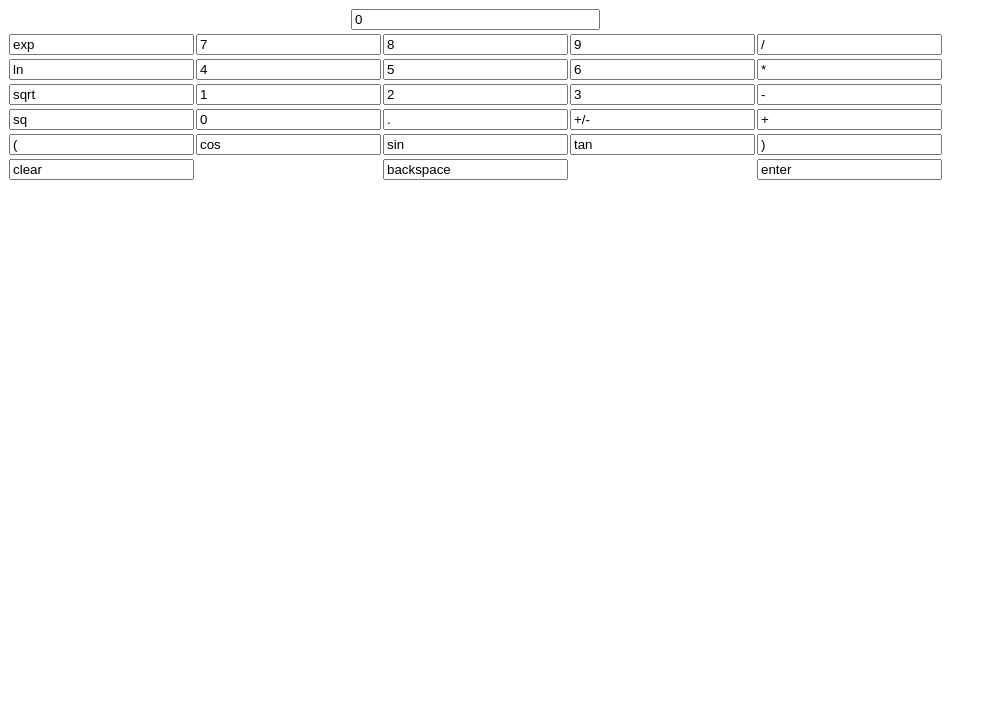
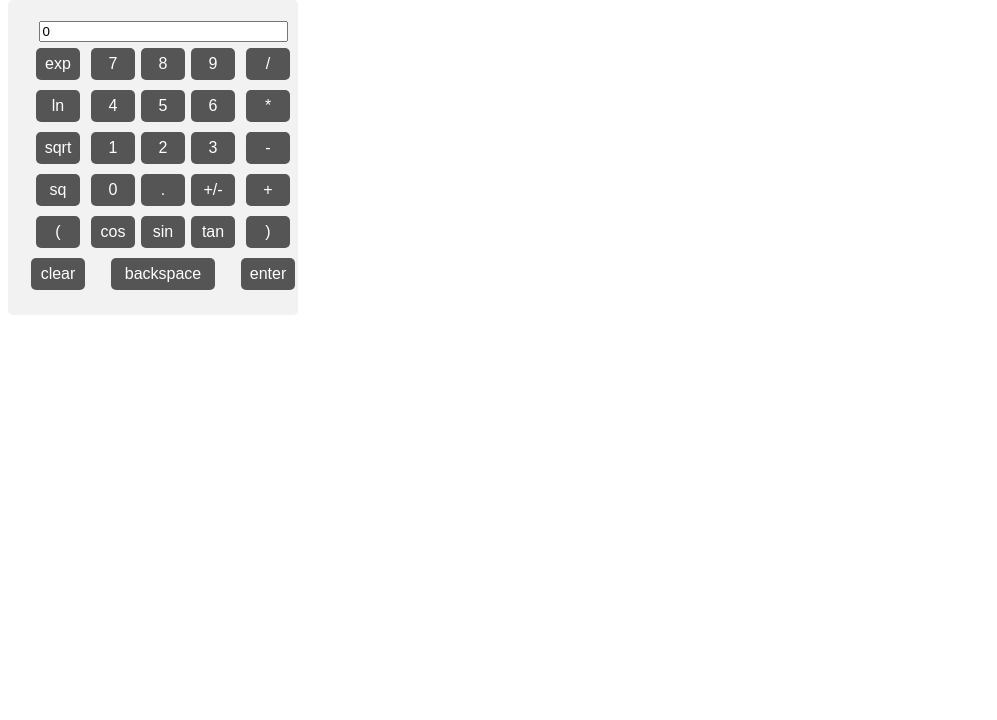
Before and after one commit to wellyandriani/welly-dom3, a plain HTML site: page kalkulator/index.html in a window 1280 px wide. Shown: the part 80-800 px from the top of the page, without its empty margins (0-997 px from the left). Drawn offline with Linux system fonts and the light colour scheme; files that its build step writes are made by us from their sources; files whose address does not match are found by name.

Commit message:
create index.js

```diff
--- a/assets/index.js
+++ b/assets/index.js
@@ -1,4 +1,4 @@
-console.log("Manipulation String");
+
 
 const title = document.getElementById("title")
 const output = document.getElementById("output-string")
--- /dev/null
+++ b/kalkulator/index.css
@@ -0,0 +1,39 @@
+input{
+    display:block;
+  }
+.back {
+    border-radius: 5px;
+    background-color: #f2f2f2;
+    padding: 20px;
+    width: 250px;
+    margin-top: 20px;
+}
+  .button {
+    background-color: #4CAF50; /* Green */
+    border: none;
+    border-radius: 5px;
+    color: white;
+    width: 40px;
+    height: 30px;
+    text-align: center;
+    text-decoration: none;
+    display: inline-block;
+    font-size: 16px;
+    margin: 4px 2px;
+    cursor: pointer;
+}
+.button1 {
+  background-color: #555555;
+}
+
+.button2 {
+  width: 50px;
+    height: 30px;
+}
+
+.button3
+{
+  width: 100px;
+    height: 30px;
+
+}
--- a/kalkulator/index.html
+++ b/kalkulator/index.html
@@ -15,47 +15,47 @@
     <FORM class="back">
         <TABLE CELLSPACING="0" CELLPADDING="1">
         <tr>
-        <td COLSPAN="5" ALIGN="center"><INPUT NAME="display" VALUE="0" SIZE="28" MAXLENGTH="25"></td>
+        <td COLSPAN="5" align="center"><INPUT NAME="display" VALUE="0" SIZE="28" MAXLENGTH="25"></td>
         </tr>
         <tr>
-        <td ALIGN="center"><INPUT class="button button1" VALUE="exp" ONCLICK="if(checkNum(this.form.display.value)) { exp(this.form) }"></td>
-        <td ALIGN="center"><INPUT class="button button1" VALUE="7" ONCLICK="addChar(this.form.display, '7')"></td>
-        <td ALIGN="center"><INPUT class="button button1" VALUE="8" ONCLICK="addChar(this.form.display, '8')"></td>
-        <td ALIGN="center"><INPUT class="button button1" VALUE="9" ONCLICK="addChar(this.form.display, '9')"></td>
-        <td ALIGN="center"><INPUT class="button button1" VALUE="/" ONCLICK="addChar(this.form.display, '/')"></td>
+            <td align="center"><INPUT class="button button1" VALUE="exp" ONCLICK="if(checkNum(this.form.display.value)) { exp(this.form) }"></td>
+            <td align="center"><INPUT class="button button1" VALUE="7" ONCLICK="addChar(this.form.display, '7')"></td>
+            <td align="center"><INPUT class="button button1" VALUE="8" ONCLICK="addChar(this.form.display, '8')"></td>
+            <td align="center"><INPUT class="button button1" VALUE="9" ONCLICK="addChar(this.form.display, '9')"></td>
+            <td align="center"><INPUT class="button button1" VALUE="/" ONCLICK="addChar(this.form.display, '/')"></td>
             </tr>
         <tr>
-        <td ALIGN="center"><INPUT class="button button1" VALUE="ln" ONCLICK="if(checkNum(this.form.display.value)) { ln(this.form) }"></td>
-        <td ALIGN="center"><INPUT class="button button1" VALUE="4" ONCLICK="addChar(this.form.display, '4')"></td>
-        <td ALIGN="center"><INPUT class="button button1" VALUE="5" ONCLICK="addChar(this.form.display, '5')"></td>
-        <td ALIGN="center"><INPUT class="button button1" VALUE="6" ONCLICK="addChar(this.form.display, '6')"></td>
-        <td ALIGN="center"><INPUT class="button button1" VALUE="*" ONCLICK="addChar(this.form.display, '*')"></td>
+                <td align="center"><INPUT class="button button1" VALUE="ln" ONCLICK="if(checkNum(this.form.display.value)) { ln(this.form) }"></td>
+                <td align="center"><INPUT class="button button1" VALUE="4" ONCLICK="addChar(this.form.display, '4')"></td>
+                <td align="center"><INPUT class="button button1" VALUE="5" ONCLICK="addChar(this.form.display, '5')"></td>
+                <td align="center"><INPUT class="button button1" VALUE="6" ONCLICK="addChar(this.form.display, '6')"></td>
+                <td align="center"><INPUT class="button button1" VALUE="*" ONCLICK="addChar(this.form.display, '*')"></td>
                 </tr>
         <tr>
-        <td ALIGN="center"><INPUT class="button button1" VALUE="sqrt" ONCLICK="if(checkNum(this.form.display.value)) { sqrt(this.form) }"></td>
-        <td ALIGN="center"><INPUT class="button button1" VALUE="1" ONCLICK="addChar(this.form.display, '1')"></td>
-        <td ALIGN="center"><INPUT class="button button1" VALUE="2" ONCLICK="addChar(this.form.display, '2')"></td>
-        <td ALIGN="center"><INPUT class="button button1" VALUE="3" ONCLICK="addChar(this.form.display, '3')"></td>
-        <td ALIGN="center"><INPUT class="button button1" VALUE="-" ONCLICK="addChar(this.form.display, '-')"></td>
+            <td align="center"><INPUT class="button button1" VALUE="sqrt" ONCLICK="if(checkNum(this.form.display.value)) { sqrt(this.form) }"></td>
+            <td align="center"><INPUT class="button button1" VALUE="1" ONCLICK="addChar(this.form.display, '1')"></td>
+            <td align="center"><INPUT class="button button1" VALUE="2" ONCLICK="addChar(this.form.display, '2')"></td>
+            <td align="center"><INPUT class="button button1" VALUE="3" ONCLICK="addChar(this.form.display, '3')"></td>
+            <td align="center"><INPUT class="button button1" VALUE="-" ONCLICK="addChar(this.form.display, '-')"></td>
             </tr>
         <tr>
-        <td ALIGN="center"><INPUT class="button button1" VALUE="sq" ONCLICK="if(checkNum(this.form.display.value)) { square(this.form) }"></td>
-        <td ALIGN="center"><INPUT class="button button1" VALUE="0" ONCLICK="addChar(this.form.display, '0')"></td>
-        <td ALIGN="center"><INPUT class="button button1" VALUE="." ONCLICK="addChar(this.form.display, '.')"></td>
-        <td ALIGN="center"><INPUT class="button button1" VALUE="+/-" ONCLICK="changeSign(this.form.display)"></td>
-        <td ALIGN="center"><INPUT class="button button1" VALUE="+" ONCLICK="addChar(this.form.display, '+')"></td>
+            <td align="center"><INPUT class="button button1" VALUE="sq" ONCLICK="if(checkNum(this.form.display.value)) { square(this.form) }"></td>
+            <td align="center"><INPUT class="button button1" VALUE="0" ONCLICK="addChar(this.form.display, '0')"></td>
+            <td align="center"><INPUT class="button button1" VALUE="." ONCLICK="addChar(this.form.display, '.')"></td>
+            <td align="center"><INPUT class="button button1" VALUE="+/-" ONCLICK="changeSign(this.form.display)"></td>
+            <td align="center"><INPUT class="button button1" VALUE="+" ONCLICK="addChar(this.form.display, '+')"></td>
             </tr>
         <tr>
-        <td ALIGN="center"><INPUT class="button button1" VALUE="(" ONCLICK="addChar(this.form.display, '(')"></td>
-        <td ALIGN="center"><INPUT class="button button1" VALUE="cos" ONCLICK="if(checkNum(this.form.display.value)) { cos(this.form) }"></td>
-        <td ALIGN="center"><INPUT class="button button1" VALUE="sin" ONCLICK="if(checkNum(this.form.display.value)) { sin(this.form) }"></td>
-        <td ALIGN="center"><INPUT class="button button1" VALUE="tan" ONCLICK="if(checkNum(this.form.display.value)) { tan(this.form) }"></td>
-        <td ALIGN="center"><INPUT class="button button1" VALUE=")" ONCLICK="addChar(this.form.display, ')')"></td>
+            <td align="center"><INPUT class="button button1" VALUE="(" ONCLICK="addChar(this.form.display, '(')"></td>
+            <td align="center"><INPUT class="button button1" VALUE="cos" ONCLICK="if(checkNum(this.form.display.value)) { cos(this.form) }"></td>
+            <td align="center"><INPUT class="button button1" VALUE="sin" ONCLICK="if(checkNum(this.form.display.value)) { sin(this.form) }"></td>
+            <td align="center"><INPUT class="button button1" VALUE="tan" ONCLICK="if(checkNum(this.form.display.value)) { tan(this.form) }"></td>
+            <td align="center"><INPUT class="button button1" VALUE=")" ONCLICK="addChar(this.form.display, ')')"></td>
             </tr>
         <tr>
-        <td ALIGN="center"><INPUT class="button button1 button2" VALUE="clear" ONCLICK="this.form.display.value = 0 "></td>
-        <td ALIGN="center" COLSPAN="3"><INPUT class="button button1 button2 button3" VALUE="backspace" ONCLICK="deleteChar(this.form.display)"></td>
-        <td ALIGN="center"><INPUT class="button button1 button2" VALUE="enter" NAME="enter" ONCLICK="if(checkNum(this.form.display.value)) { compute(this.form) }"></td>
+            <td align="center"><INPUT class="button button1 button2" VALUE="clear" ONCLICK="this.form.display.value = 0 "></td>
+            <td align="center" COLSPAN="3"><INPUT class="button button1 button2 button3" VALUE="backspace" ONCLICK="deleteChar(this.form.display)"></td>
+            <td align="center"><INPUT class="button button1 button2" VALUE="enter" NAME="enter" ONCLICK="if(checkNum(this.form.display.value)) { compute(this.form) }"></td>
             </tr>
         </TABLE>
         </FORM>
--- /dev/null
+++ b/kalkulator/index.js
@@ -0,0 +1,63 @@
+function addChar(input, character) {
+    if(input.value == null || input.value == "0")
+     input.value = character
+    else
+     input.value += character
+   }
+
+   function cos(form) {
+    form.display.value = Math.cos(form.display.value);
+   }
+
+   function sin(form) {
+    form.display.value = Math.sin(form.display.value);
+   }
+
+   function tan(form) {
+    form.display.value = Math.tan(form.display.value);
+   }
+
+   function sqrt(form) {
+    form.display.value = Math.sqrt(form.display.value);
+   }
+
+   function ln(form) {
+    form.display.value = Math.log(form.display.value);
+   }
+
+   function exp(form) {
+    form.display.value = Math.exp(form.display.value);
+   }
+
+   function deleteChar(input) {
+    input.value = input.value.substring(0, input.value.length - 1)
+   }
+
+   function changeSign(input) {
+    if(input.value.substring(0, 1) == "-")
+     input.value = input.value.substring(1, input.value.length)
+    else
+     input.value = "-" + input.value
+   }
+
+   function compute(form) {
+    form.display.value = eval(form.display.value)
+   }
+
+   function square(form) {
+    form.display.value = eval(form.display.value) * eval(form.display.value)
+   }
+
+   function checkNum(str) {
+    for (var i = 0; i < str.length; i++) {
+     var ch = str.substring(i, i+1)
+     if (ch < "0" || ch > "9") {
+      if (ch != "/" && ch != "*" && ch != "+" && ch != "-" && ch != "."
+       && ch != "(" && ch!= ")") {
+       alert("invalid entry!")
+       return false
+       }
+      }
+     }
+     return true
+   }
```
Also changed, not shown: assets/storage.js (added, +10 -0 lines), index.html (+4 -2 lines). Lines whose indentation alone changed are shown as unchanged.
